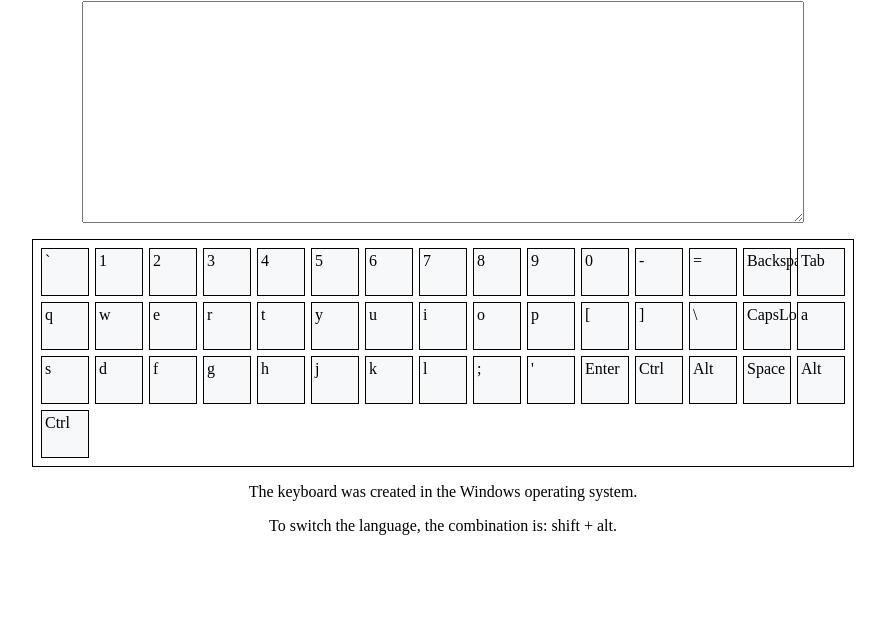
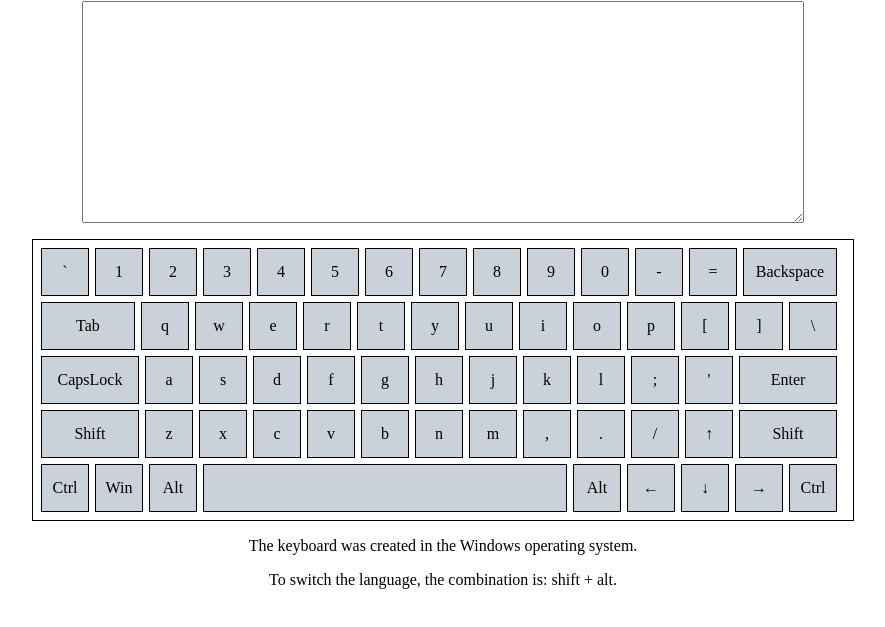
Before and after one commit to PavelGitH/virtual-keyboard, a website: page index.html in a window 1280 px wide. Shown: the part 79-706 px from the top of the page, without its empty margins (197-1082 px from the left). Drawn offline with Linux system fonts and the light colour scheme.

Commit message:
feat: keyboard rendering completed

```diff
--- a/scripts/body-builder.js
+++ b/scripts/body-builder.js
@@ -1,13 +1,72 @@
-const keyboardButtonsEn = ['`', '1', '2', '3', '4', '5', '6', '7', '8', '9', '0', '-', '=', 'Backspace', 'Tab', 'q', 'w', 'e', 'r', 't', 'y', 'u', 'i', 'o', 'p', '[', ']', '\\',
-  'CapsLock', 'a', 's', 'd', 'f', 'g', 'h', 'j', 'k', 'l', ';', '\'', 'Enter', 'Ctrl', 'Alt', 'Space', 'Alt', 'Ctrl'
-];
+const keyboardButtonsEng = ['`', '1', '2', '3', '4', '5', '6', '7', '8', '9', '0', '-', '=', 'Backspace', 'Tab', 'q', 'w', 'e', 'r', 't', 'y', 'u', 'i', 'o', 'p', '[', ']', '\\', 'CapsLock', 'a', 's', 'd', 'f', 'g', 'h', 'j', 'k', 'l', ';', '\'', 'Enter', 'Shift', 'z', 'x', 'c', 'v', 'b', 'n', 'm', ',', '.', '/', '↑', 'Shift', 'Ctrl', 'Win', 'Alt', 'Space', 'Alt', '←', '↓', '→', 'Ctrl'];
+
+const keyboardButtonsRus = ['ё', '1', '2', '3', '4', '5', '6', '7', '8', '9', '0', '-', '=', 'Backspace', 'Tab', 'й', 'ц', 'у', 'к', 'е', 'н', 'г', 'ш', 'щ', 'з', 'х', 'ъ', '\\', 'CapsLock', 'ф', 'ы', 'в', 'а', 'п', 'р', 'о', 'л', 'д', 'ж', 'э', 'Enter', 'Shift', 'я', 'ч', 'с', 'м', 'и', 'т', 'ь', 'б', 'ю', '.', '↑', 'Shift', 'Ctrl', 'Win', 'Alt', 'Space', 'Alt', '←', '↓', '→', 'Ctrl'];
+
+let lang = [];
+
+if (localStorage.language === 'rus') {
+  lang = keyboardButtonsRus;
+} else {
+  lang = keyboardButtonsEng;
+}
 
 function initKeyboard() {
-  let out = '';
-  for (let i = 0; i < keyboardButtonsEn.length; i += 1) {
-    out += `<div class="key">${keyboardButtonsEn[i]}</div>`;
-  }
-  document.querySelector('.keyboard').innerHTML = out;
+  const fragment = document.createDocumentFragment();
+
+  lang.forEach((elem) => {
+    const button = document.createElement('div');
+    button.classList.add('key');
+
+    switch (elem) {
+      case 'Backspace':
+        button.classList.add('big-key', 'backspace');
+        button.innerHTML = 'Backspace';
+        break;
+
+      case 'Enter':
+        button.classList.add('big-key', 'enter');
+        button.innerHTML = 'Enter';
+        break;
+
+      case 'Shift':
+        button.classList.add('big-key', 'shift');
+        button.innerHTML = 'Shift';
+        break;
+
+      case 'Tab':
+        button.classList.add('big-key', 'tab');
+        button.innerHTML = 'Tab';
+        break;
+
+      case 'CapsLock':
+        button.classList.add('big-key', 'caps');
+        button.innerHTML = 'CapsLock';
+        break;
+
+      case 'Space':
+        button.classList.add('space-key');
+        button.innerText = ' ';
+        break;
+
+      case 'Alt':
+        button.classList.add('alt');
+        button.innerHTML = 'Alt';
+        break;
+
+      case 'Ctrl':
+        button.classList.add('ctrl');
+        button.innerHTML = 'Ctrl';
+        break;
+
+      default:
+        button.innerText = elem;
+        break;
+    }
+
+    fragment.append(button);
+  });
+
+  return fragment;
 }
 
 function indexBuild() {
@@ -30,6 +89,7 @@ function indexBuild() {
   main.append(keyboard);
   keyboard.classList.add('keyboard');
   keyboard.setAttribute('id', 'keyboard');
+  keyboard.append(initKeyboard());
 
   const description = document.createElement('p');
   main.append(description);
@@ -41,7 +101,8 @@ function indexBuild() {
   language.classList.add('language');
   language.innerText = 'To switch the language, the combination is: shift + alt.';
 
-  initKeyboard();
+  // как взять язык у клиента?
+  localStorage.setItem('language', 'eng');
 }
 
 indexBuild();
--- a/styles/style.css
+++ b/styles/style.css
@@ -24,8 +24,24 @@
 .key {
   width: 40px;
   height: 40px;
+  text-align: center;
+  line-height: 40px;
   border: 1px solid black;
-  background-color: #f6f8fa;
+  background-color: #cbd1d8;
   margin: 3px;
   padding: 3px;
 }
+
+.big-key {
+  width: 86px;
+}
+
+.caps,
+.enter,
+.shift {
+  width: 90px;
+}
+
+.space-key {
+  width: 356px;
+}
```
